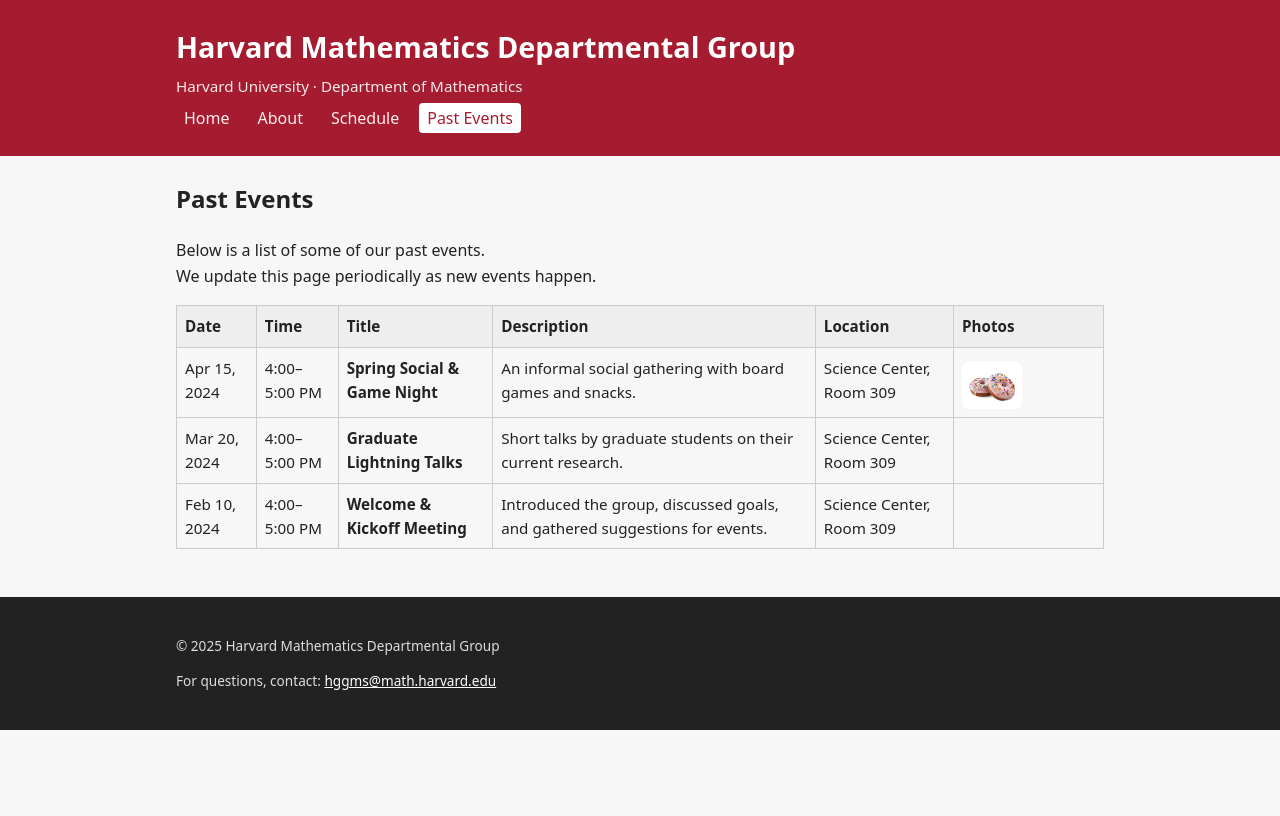
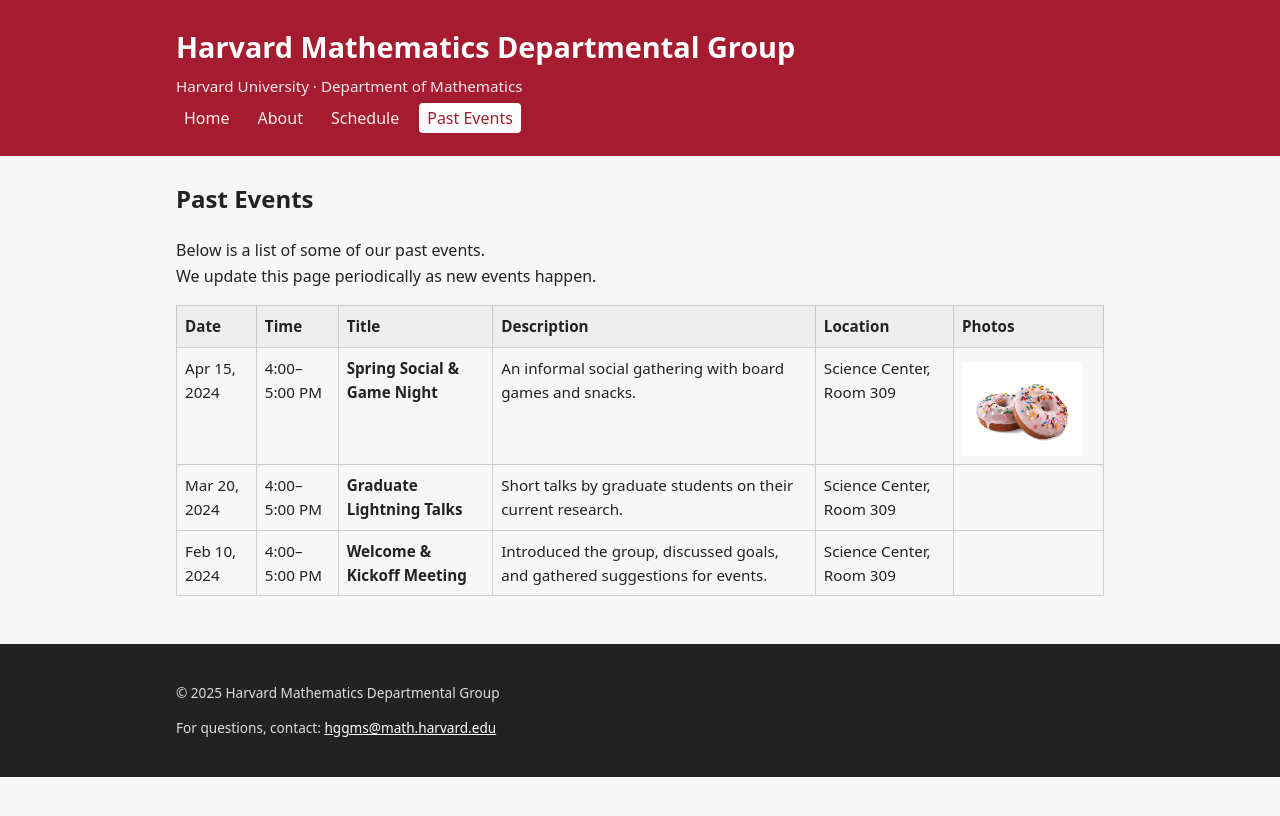
Before and after one commit to szhang612/hggms, a Jekyll site: the page built from past-events.md, in a window 1280 px wide. Shown: the top 816 px of the page. Built offline with Jekyll 4.4.1, drawn with Linux system fonts in a browser that asks for light colours.

Commit message:
Update style.css

```diff
--- a/assets/css/style.css
+++ b/assets/css/style.css
@@ -177,15 +177,6 @@ body {
   flex-wrap: wrap;
   gap: 0.35rem;
 }
-
-/* Was 140px; 2/3 of that ≈ 93px */
-.event-photo-list img {
-  max-width: 45px;
-  height: auto;
-  border-radius: 6px;
-  display: block;
-}
-
 /* Home hero layout */
 .hero {
   display: flex;
@@ -241,7 +232,7 @@ body {
 }
 .schedule-table td img,
 .event-photo-list img {
-  max-width: 60px !important;  /* change to whatever size you want */
+  max-width: 120px !important;  /* change to whatever size you want */
   height: auto !important;
   display: block;
 }
```
